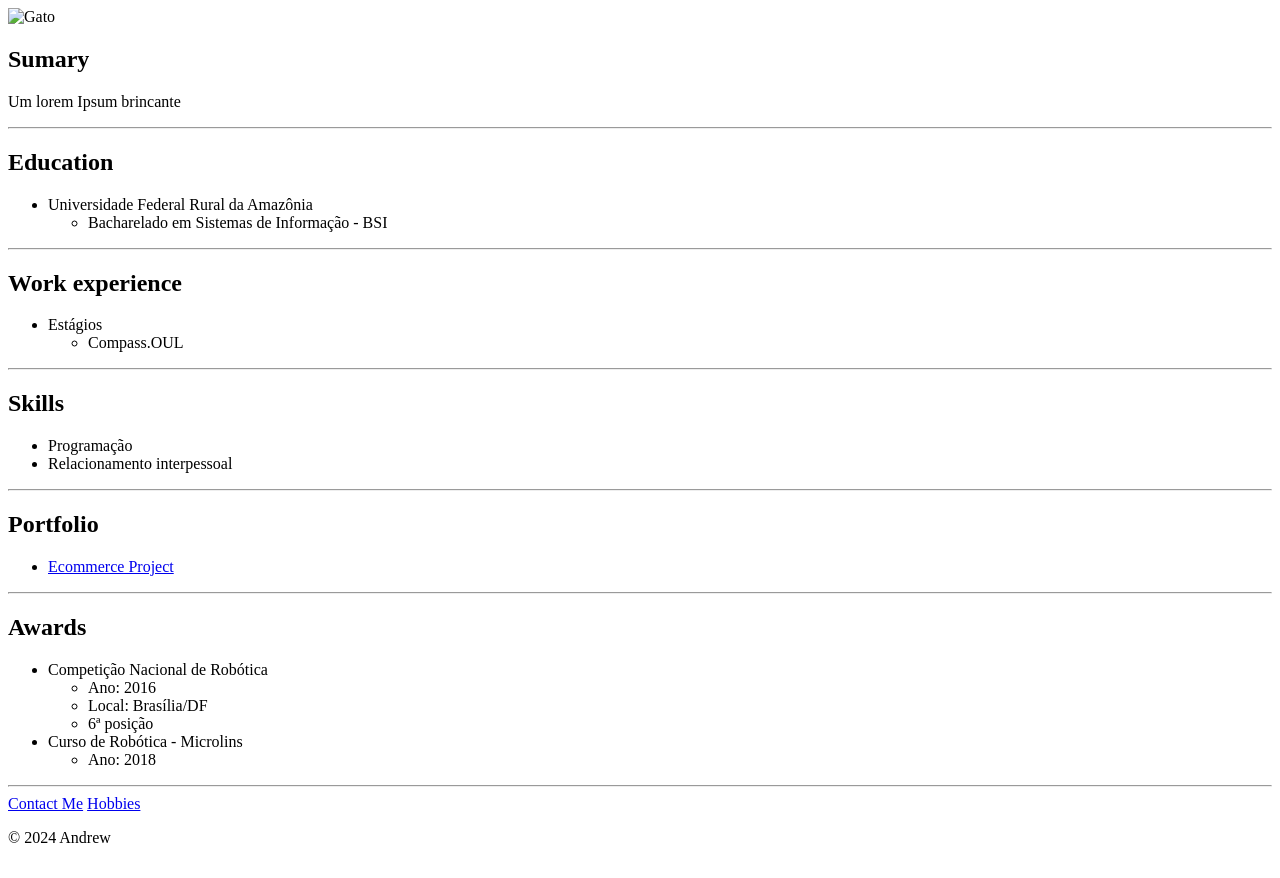
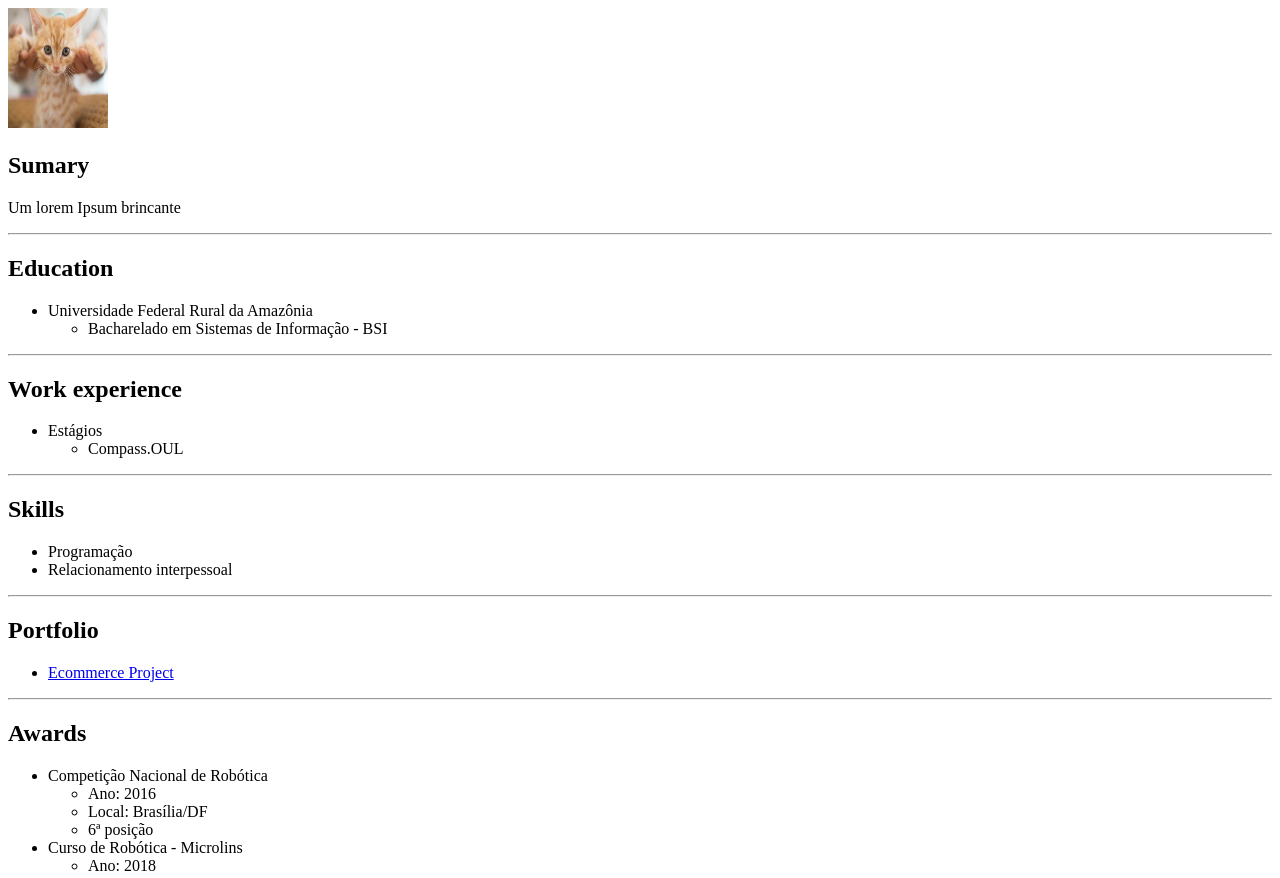
Before and after one commit to Andrew7Silva/resume, a plain HTML site: page index.html in a window 1280 px wide. Shown: the top 878 px of the page. Drawn offline with Linux system fonts and the light colour scheme.

Commit message:
Update index.html

```diff
--- a/index.html
+++ b/index.html
@@ -7,7 +7,7 @@
 </head>
 
 <body>
-    <img src="../4.1+Webpages/assets/images/cat.png" height="120px" width="100" alt="Gato">
+    <img src="./cat.png" height="120px" width="100" alt="Gato">
     <h2>Sumary</h2>
     <p>Um lorem Ipsum brincante</p>
     <hr />
```
